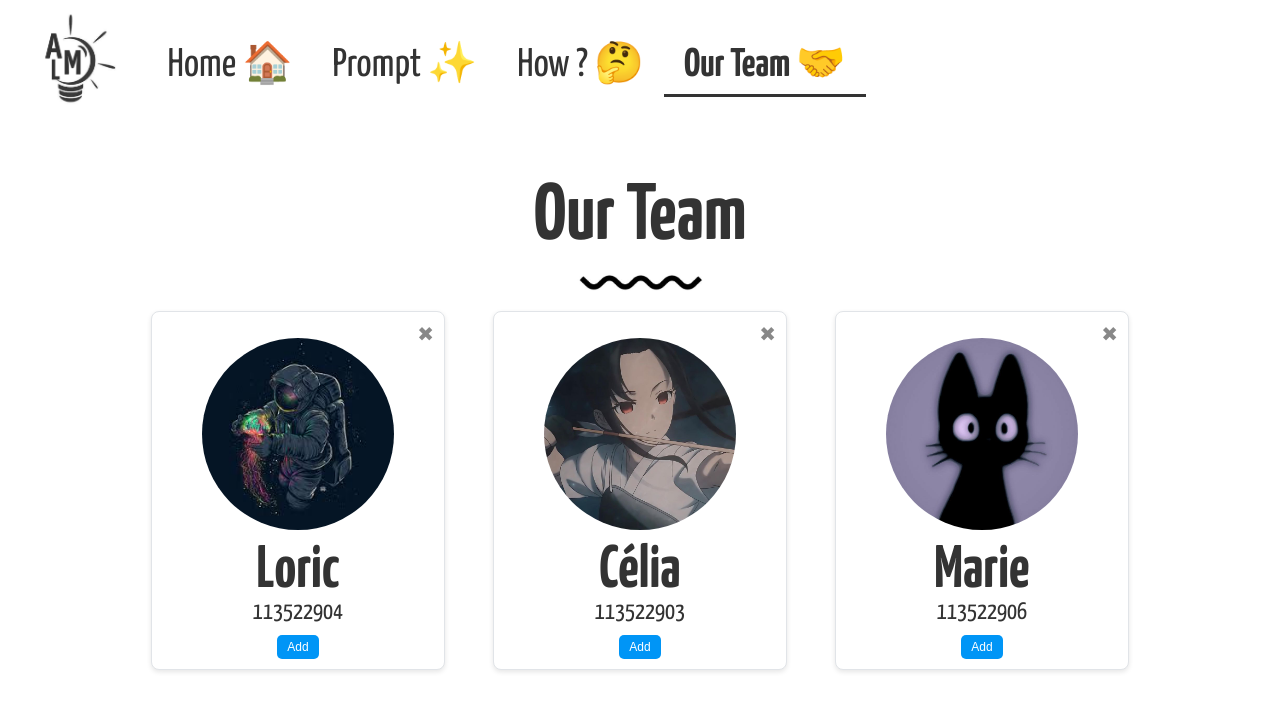
After one commit to celialctnm/Final_Project_AI, a Flask app: page /ourTeam in a window 1280 px wide. The commit adds this page. Shown: the top 711 px of the page. Run offline with Flask 3, Linux system fonts and the light colour scheme.

Commit message:
test design

```diff
--- a/main.py
+++ b/main.py
@@ -22,14 +22,26 @@ app.config['UPLOAD_FOLDER'] = UPLOAD_FOLDER
 def home():
     return render_template('index.html')
 
+@app.route('/home')
+def homePage():
+    return render_template('home.html')
+
+@app.route('/how')
+def how():
+    return render_template('how.html')
+
+@app.route('/ourTeam')
+def team():
+    return render_template('ourTeam.html')
+
 @app.route('/predict', methods=['POST'])
 def predict():
     audience = request.form.get('audience')
     if not audience:
-        return redirect(url_for('index'))
+        return redirect(url_for('home'))
 
     if 'file' not in request.files:
-        return redirect(url_for('index'))
+        return redirect(url_for('home'))
     file = request.files['file']
 
     if file:
--- /dev/null
+++ b/static/global.css
@@ -0,0 +1,60 @@
+@import url('https://fonts.googleapis.com/css2?family=Anton&family=Yanone+Kaffeesatz:wght@400;600;700&display=swap');
+
+
+body {
+    font-family: "Yanone Kaffeesatz", serif;
+    margin: 0;
+    color: #333;
+}
+
+.navbar {
+    display: flex;
+    align-items: center;
+    justify-content: flex-start;
+    background-color: #fff;
+    padding: 10px 20px;
+}
+
+.logo {
+    margin-right: 20px;
+}
+
+.nav-links {
+    list-style: none;
+    margin: 0;
+    padding: 0;
+    display: flex;
+}
+
+.nav-item {
+    color: #333;
+    text-decoration: none;
+    padding: 10px 20px;
+    font-size: 2.5em;
+}
+
+.nav-item:hover, .nav-item:focus {
+    border-bottom: 3px solid #333;
+}
+
+/* Onglet actif surligné */
+.nav-item.active {
+    border-bottom: 3px solid #333;
+    font-weight: bold;
+}
+
+.pageContent{
+    display: flex;
+    flex-direction: column;
+    justify-content: center;
+    align-items: center;
+}
+
+h1{
+    font-size: 5em;
+    margin-bottom: 0.15em;
+}
+
+.pageContent img{
+    width: 8em;
+}
--- /dev/null
+++ b/static/ourTeam.css
@@ -0,0 +1,99 @@
+/* Conteneur principal */
+.quick-add-container {
+    display: flex;
+    justify-content: center;
+    align-items: center;
+    margin-top: 20px;
+}
+
+/* Boîte contenant l'image, le nom et les boutons */
+.quick-add-box {
+    display: flex;
+    flex-direction: column;
+    align-items: center;
+    background-color: #fff;
+    border: 1px solid #e1e4e8;
+    border-radius: 8px;
+    padding: 10px;
+    width: 17em;
+    margin-inline: 1.5em;
+    box-shadow: 0 2px 5px rgba(0, 0, 0, 0.1);
+    position: relative;
+}
+
+/* Croix en haut à droite */
+.close-btn {
+    font-size: 20px;
+    color: #888;
+    cursor: pointer;
+    position: absolute;
+    top: 10px;
+    right: 10px;
+}
+
+.close-btn:hover {
+    color: #f00;
+}
+
+/* Conteneur de l'image */
+.image-container {
+    margin-top: 1em;
+    margin-bottom: 0.5em;
+}
+
+/* Image du profil */
+.profile-img {
+    width: 12em;
+    height: 12em;
+    border-radius: 50%;
+    object-fit: cover;
+}
+
+/* Détails (nom utilisateur) */
+.details {
+    display: flex;
+    flex-direction: column;
+    align-content: center;
+    justify-content: center;
+    margin-bottom: 10px;
+}
+
+.name {
+    font-weight: bold;
+    font-size: 3.75em;
+    color: #333;
+    text-align: center;
+}
+
+.desc {
+    font-size: 1.5em;
+    color: #333;
+    text-align: center;
+}
+
+/* Actions (bouton ajouter) */
+.actions {
+    display: flex;
+    align-items: center;
+}
+
+.add-btn {
+    background-color: #0095F6;
+    color: white;
+    border: none;
+    border-radius: 5px;
+    padding: 5px 10px;
+    cursor: pointer;
+    font-size: 12px;
+    transition: background-color 0.3s;
+}
+
+.add-btn:hover {
+    background-color: #007bb5;
+}
+
+
+.teamMembers{
+    display: flex;
+    justify-content: center;
+}
--- /dev/null
+++ b/templates/ourTeam.html
@@ -0,0 +1,84 @@
+<!DOCTYPE html>
+<html lang="en">
+<head>
+    <meta charset="UTF-8">
+    <title>Title</title>
+    <link rel="stylesheet" href="{{ url_for('static', filename='global.css') }}">
+    <link rel="stylesheet" href="{{ url_for('static', filename='ourTeam.css') }}">
+</head>
+<body>
+
+    <nav class="navbar">
+        <div class="logo">
+            <a href="/"><img src="../static/images/logo.png" alt="Logo" height="100"></a>
+        </div>
+        <ul class="nav-links">
+            <li><a href="/" class="nav-item">Home 🏠</a></li>
+            <li><a href="home" class="nav-item">Prompt ✨</a></li>
+            <li><a href="how" class="nav-item">How ? 🤔</a></li>
+            <li><a href="ourTeam" class="nav-item active">Our Team 🤝</a></li>
+        </ul>
+    </nav>
+
+    <div class="pageContent">
+        <h1>Our Team</h1>
+        <img src="../static/images/line.png" alt="line">
+    </div>
+
+    <div class="teamMembers">
+        <div class="quick-add-container">
+            <div class="quick-add-box">
+                <span class="close-btn">&#10006;</span>
+                <div class="image-container">
+                    <img src="../static/images/loric.jpg" alt="Image" class="profile-img">
+                </div>
+                <div class="details">
+                    <span class="name">Loric</span>
+                    <span class="desc">113522904</span>
+                </div>
+                <div class="actions">
+                    <button class="add-btn">Add</button>
+                </div>
+            </div>
+        </div>
+
+        <div class="quick-add-container">
+            <div class="quick-add-box">
+                <span class="close-btn">&#10006;</span>
+                <div class="image-container">
+                    <img src="../static/images/celia.jpg" alt="Image" class="profile-img">
+                </div>
+                <div class="details">
+                    <span class="name">Célia</span>
+                    <span class="desc">113522903</span>
+                </div>
+                <div class="actions">
+                    <button class="add-btn">Add</button>
+                </div>
+            </div>
+        </div>
+
+        <div class="quick-add-container">
+            <div class="quick-add-box">
+                <span class="close-btn">&#10006;</span>
+                <div class="image-container">
+                    <img src="../static/images/marie.jpg" alt="Image" class="profile-img">
+                </div>
+                <div class="details">
+                    <span class="name">Marie</span>
+                    <span class="desc">113522906</span>
+                </div>
+                <div class="actions">
+                    <button class="add-btn">Add</button>
+                </div>
+            </div>
+        </div>
+
+    </div>
+
+
+
+
+
+</body>
+</html>
```
Also changed, not shown: static/home.css (added, +59 -0 lines), static/styles.css (added, +70 -0 lines), templates/home.html (added, +81 -0 lines), templates/how.html (added, +28 -0 lines), templates/index.html (+10 -21 lines), templates/result.html (+14 -1 lines), static/images/celia.jpg (added), static/images/cursor.png (added), static/images/line.png (added), static/images/logo.png (added), static/images/loric.jpg (added), static/images/marie.jpg (added).
